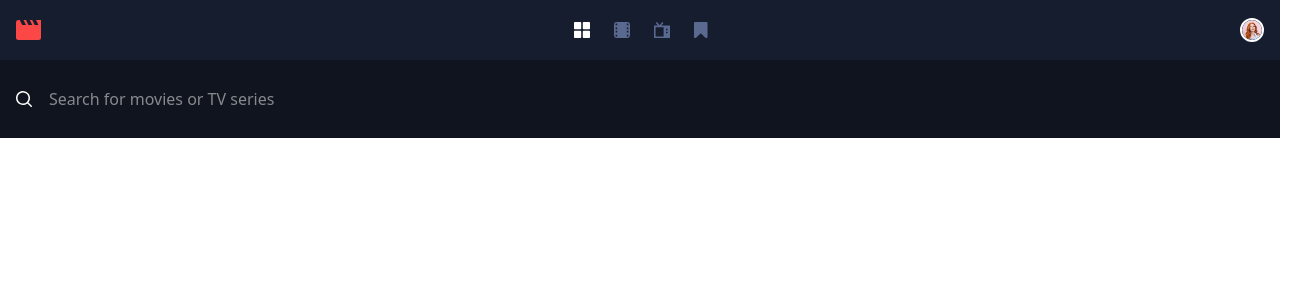
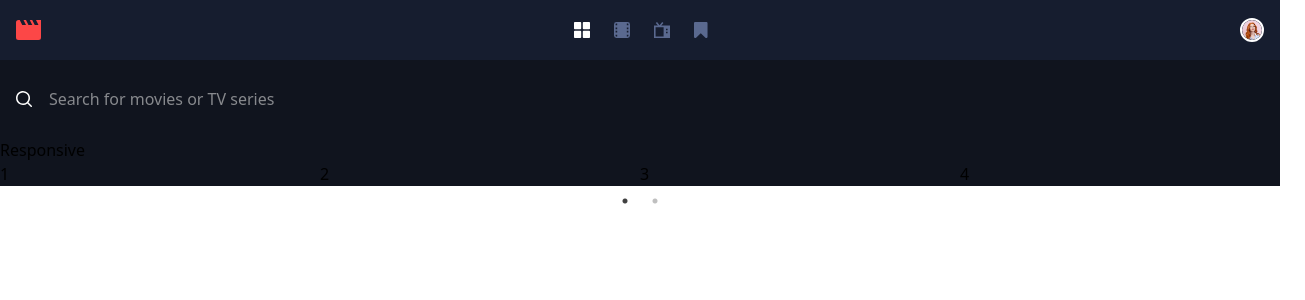
Before and after one commit to jakebogan01/Entertainment-App, a React (Create React App) app: page / in a window 1280 px wide. Shown: the top 300 px of the page, 1305 px wide, since content can reach past the window. Built offline with nearby package versions, Linux system fonts and the light colour scheme.

Commit message:
adds react slick carousel

```diff
--- a/package.json
+++ b/package.json
@@ -10,6 +10,8 @@
     "react-dom": "^18.2.0",
     "react-router-dom": "^6.4.1",
     "react-scripts": "5.0.1",
+    "react-slick": "^0.29.0",
+    "slick-carousel": "^1.8.1",
     "web-vitals": "^2.1.4"
   },
   "scripts": {
--- /dev/null
+++ b/src/components/Carousel.js
@@ -0,0 +1,65 @@
+import React, { Component } from "react";
+import Slider from "react-slick";
+import "slick-carousel/slick/slick.css";
+import "slick-carousel/slick/slick-theme.css";
+
+export default class Carousel extends Component {
+    render() {
+        let settings = {
+            dots: true,
+            infinite: false,
+            speed: 500,
+            slidesToShow: 4,
+            slidesToScroll: 4,
+            initialSlide: 0,
+            responsive: [
+                {
+                    breakpoint: 1024,
+                    settings: {
+                        slidesToShow: 3,
+                        slidesToScroll: 3,
+                        infinite: true,
+                        dots: true
+                    }
+                },
+                {
+                    breakpoint: 600,
+                    settings: {
+                        slidesToShow: 2,
+                        slidesToScroll: 2,
+                        initialSlide: 2
+                    }
+                },
+                {
+                    breakpoint: 480,
+                    settings: {
+                        slidesToShow: 1,
+                        slidesToScroll: 1
+                    }
+                }
+            ]
+        };
+        return (
+            <div>
+                <h2> Responsive </h2>
+                <Slider {...settings}>
+                    <div>
+                        <h3>1</h3>
+                    </div>
+                    <div>
+                        <h3>2</h3>
+                    </div>
+                    <div>
+                        <h3>3</h3>
+                    </div>
+                    <div>
+                        <h3>4</h3>
+                    </div>
+                    <div>
+                        <h3>5</h3>
+                    </div>
+                </Slider>
+            </div>
+        );
+    }
+}
--- a/src/pages/Home.js
+++ b/src/pages/Home.js
@@ -1,10 +1,12 @@
-const Home = () => {
+import Carousel from "../components/Carousel";
+import {Component} from "react";
 
-    return (
-        <div>
-
-        </div>
-    );
+export default class Home extends Component {
+    render() {
+        return (
+            <div>
+                <Carousel/>
+            </div>
+        );
+    }
 }
-
-export default Home;
```
Also changed, not shown: src/components/Navbar.js (+52 -15 lines), src/components/Search.js (+14 -5 lines), 1 other file (tests, documents, lock files or other folders).
